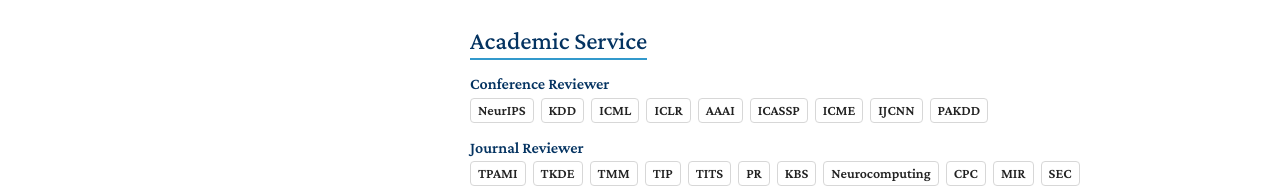
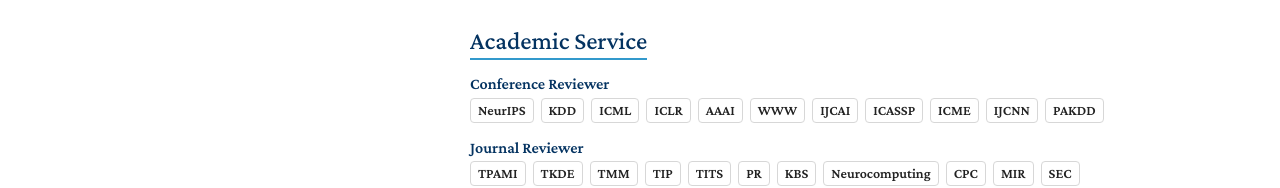
Before and after one commit to miyuan-beipiao/miyuan-beipiao.github.io, a plain HTML site: page index.html in a window 1280 px wide. Shown: the part 3077-3265 px from the top of the page. Drawn offline with nearby package versions, Linux system fonts and the light colour scheme.

Commit message:
Update index.html

```diff
--- a/index.html
+++ b/index.html
@@ -516,6 +516,8 @@
             <span>ICML</span>
             <span>ICLR</span>
             <span>AAAI</span>
+            <span>WWW</span>
+            <span>IJCAI</span>
             <span>ICASSP</span>
             <span>ICME</span>
             <span>IJCNN</span>
```
